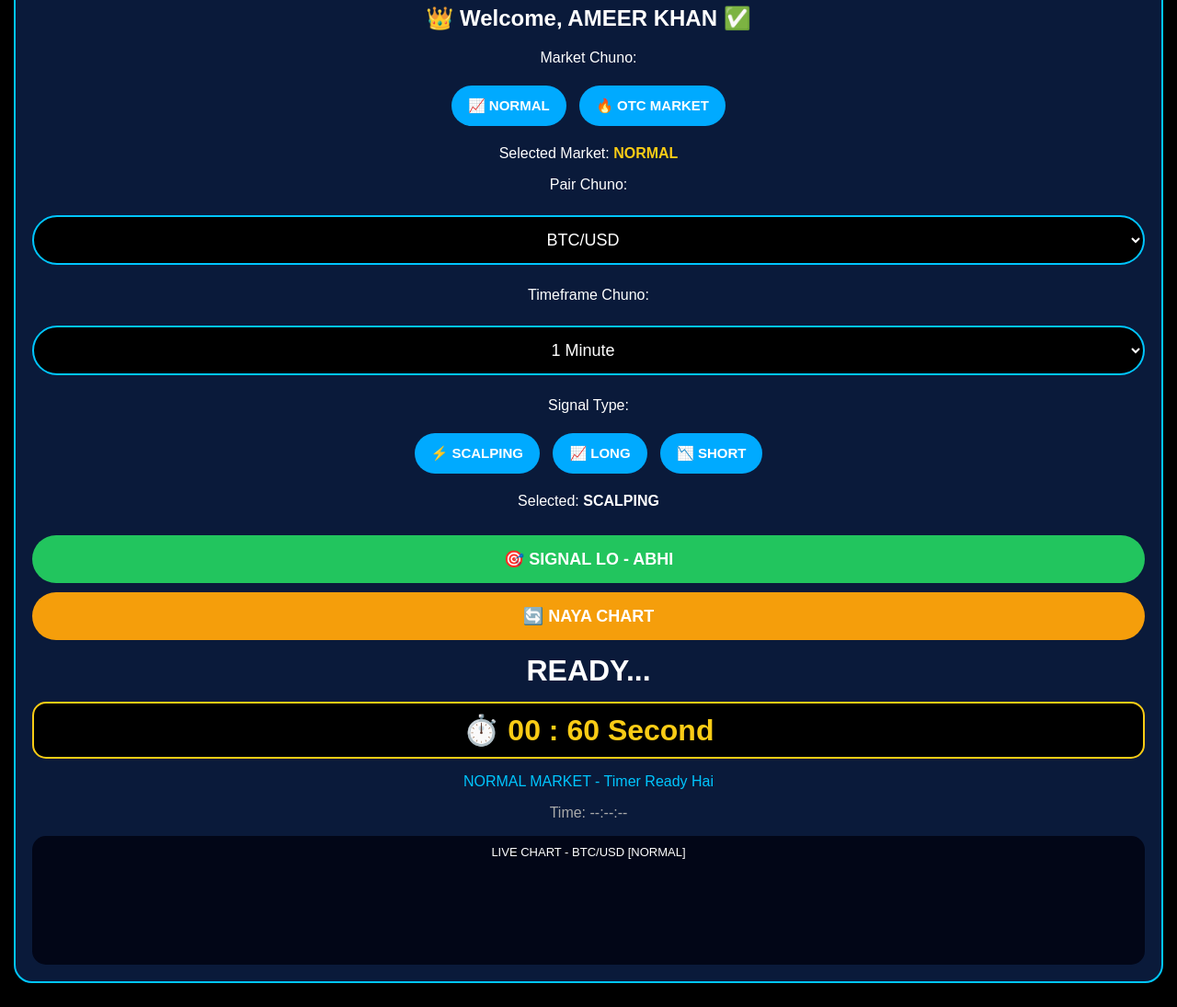
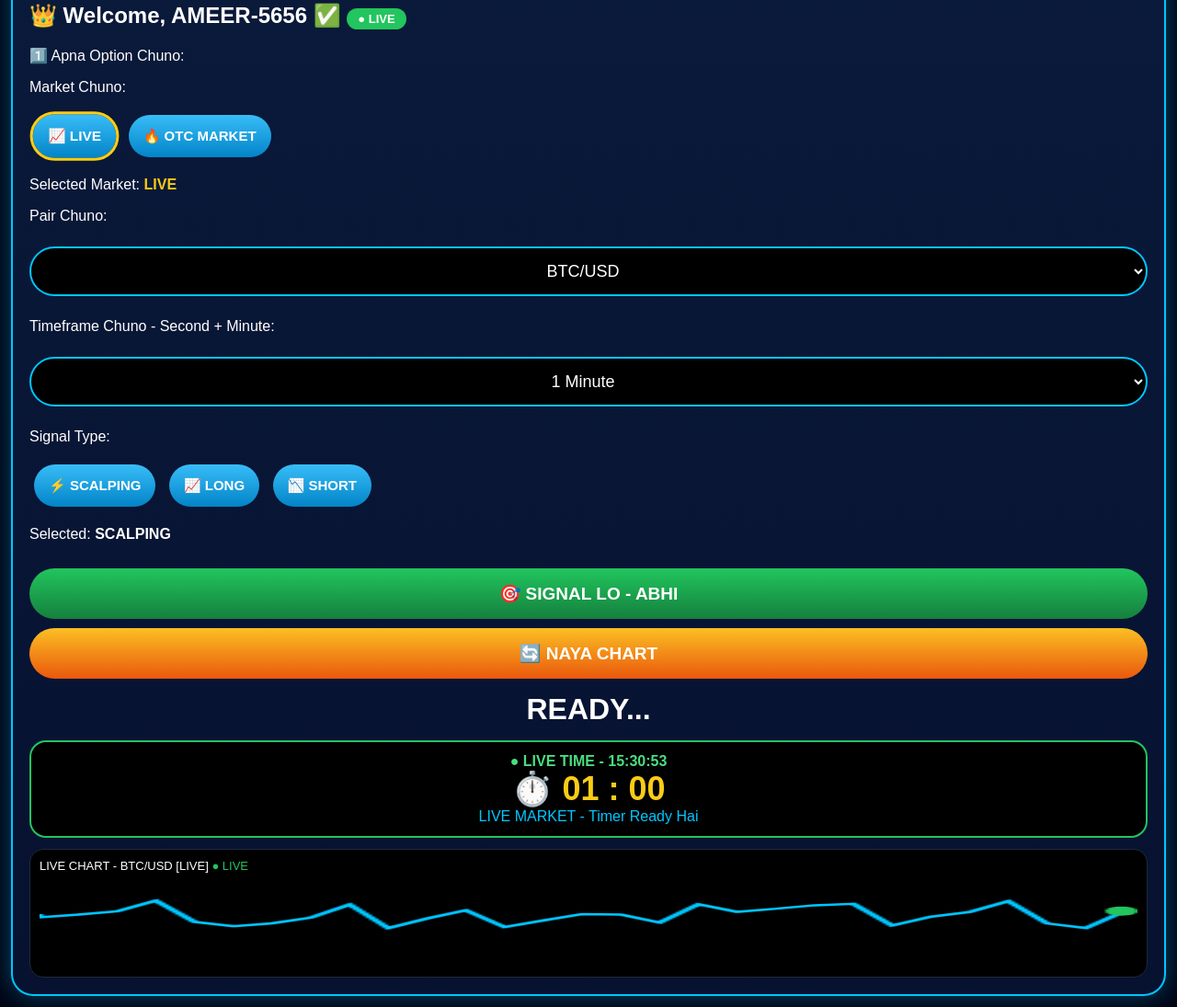
Before and after one commit to khansaaab170000-hue/khansaaab170000-hue.github.io, a plain HTML site: page index.html in a window 1280 px wide. Shown: the part 49-1144 px from the top of the page at 92% size. Drawn offline with Linux system fonts and the light colour scheme.

Commit message:
Update index.html for live market features

```diff
--- a/index.html
+++ b/index.html
@@ -2,35 +2,47 @@
 <html>
 <head>
 <meta name="viewport" content="width=device-width, initial-scale=1">
-<title>Ameer Khan AI BOT PRO</title>
+<title>Ameer Khan AI BOT PRO - LIVE</title>
 <style>
-body{background:#000;color:#fff;font-family:sans-serif;padding:15px;margin:0;text-align:center}
-.box{background:#0a1a3a;padding:18px;border-radius:20px;border:2px solid #00c6ff}
-.btn{border:none;padding:13px 18px;border-radius:30px;color:#fff;font-weight:bold;font-size:15px;margin:5px}
-.blue{background:#00aaff}
-.green{background:#22c55e;width:100%;padding:15px;font-size:18px;margin-top:12px;border:none;border-radius:30px;color:#fff;font-weight:bold}
-.orange{background:#f59e0b;width:100%;padding:15px;font-size:18px;margin-top:10px;border:none;border-radius:30px;color:#fff;font-weight:bold}
+*{box-sizing:border-box}
+body{background:#020617;color:#fff;font-family:sans-serif;padding:12px;margin:0}
+.box{background:linear-gradient(180deg,#0a1a3a,#071130);padding:18px;border-radius:24px;border:2px solid #00c6ff;box-shadow:0 0 25px #00c6ff55}
+.btn{border:none;padding:14px 16px;border-radius:30px;color:#fff;font-weight:bold;font-size:15px;margin:5px;cursor:pointer}
+.blue{background:linear-gradient(180deg,#38bdf8,#0284c7)}
+.active{outline:3px solid #facc15;transform:scale(1.03)}
+.green{background:linear-gradient(180deg,#22c55e,#15803d);width:100%;padding:16px;font-size:19px;margin-top:12px;border:none;border-radius:30px;color:#fff;font-weight:900}
+.orange{background:linear-gradient(180deg,#fbbf24,#ea580c);width:100%;padding:16px;font-size:19px;margin-top:10px;border:none;border-radius:30px;color:#fff;font-weight:900}
 select{width:100%;padding:14px;border-radius:30px;background:#000;color:#fff;border:2px solid #00c6ff;font-size:18px;text-align:center;margin:8px 0}
-.signal{font-size:32px;font-weight:bold;margin:15px}
-.timer{font-size:32px;color:#facc15;font-weight:bold;background:#000;padding:10px;border-radius:15px;border:2px solid #facc15}
-.chart{background:#020617;border-radius:15px;padding:10px;margin-top:12px;height:120px}
-canvas{width:100%;height:80px}
+.signal{font-size:32px;font-weight:900;margin:15px;text-align:center}
+.live-box{background:#000;border:2px solid #22c55e;border-radius:18px;padding:12px;margin-top:10px;text-align:center}
+.timer{font-size:36px;color:#facc15;font-weight:900}
+.liveTime{font-size:18px;color:#4ade80;font-weight:bold}
+.chart{background:#000;border-radius:15px;padding:10px;margin-top:12px;height:140px;border:1px solid #1e293b}
+canvas{width:100%;height:90px}
+.live-badge{background:#22c55e;color:#fff;padding:4px 12px;border-radius:20px;font-size:13px;font-weight:bold}
 </style>
 </head>
 <body>
 <div class="box">
-<h2>👑 Welcome, AMEER KHAN ✅</h2>
-
+<h2>👑 Welcome, AMEER-5656 ✅ <span class="live-badge">● LIVE</span></h2>
+<p>1️⃣ Apna Option Chuno:</p>
 <p>Market Chuno:</p>
-<button class="btn blue" onclick="setMarket('NORMAL')">📈 NORMAL</button>
-<button class="btn blue" onclick="setMarket('OTC')">🔥 OTC MARKET</button>
-<p>Selected Market: <b id="mkt" style="color:#facc15">NORMAL</b></p>
+<button class="btn blue active" id="btnLIVE" onclick="setMarket('LIVE')">📈 LIVE</button>
+<button class="btn blue" id="btnOTC" onclick="setMarket('OTC')">🔥 OTC MARKET</button>
+<p>Selected Market: <b id="mkt" style="color:#facc15">LIVE</b></p>
 
 <p>Pair Chuno:</p>
-<select id="pair"><option>BTC/USD</option><option>EUR/USD</option><option>GBP/USD</option><option>USD/JPY</option></select>
+<select id="pair"><option>BTC/USD</option><option>EUR/USD</option><option>GBP/USD</option><option>USD/JPY</option><option>EUR/GBP</option></select>
 
-<p>Timeframe Chuno:</p>
-<select id="tf"><option>1 Minute</option><option>2 Minute</option><option>5 Minute</option></select>
+<p>Timeframe Chuno - Second + Minute:</p>
+<select id="timerSelect">
+<option value="5">5 Second</option>
+<option value="10">10 Second</option>
+<option value="15">15 Second</option>
+<option value="30">30 Second</option>
+<option value="60" selected>1 Minute</option>
+<option value="120">2 Minute</option>
+</select>
 
 <p>Signal Type:</p>
 <button class="btn blue" onclick="setType('SCALPING')">⚡ SCALPING</button>
@@ -43,17 +55,80 @@ canvas{width:100%;height:80px}
 
 <div class="signal" id="sig">READY...</div>
 
-<!-- YAHAN SECOND LAGA DIYA - NORMAL + OTC DONO KE LIYE -->
-<div class="timer" id="timer">⏱️ 00 : 60 Second</div>
-<p id="marketTimer" style="color:#00c6ff">NORMAL MARKET - Timer Ready Hai</p>
-<p id="liveTime" style="color:#aaa">Time: --:--:--</p>
+<div class="live-box">
+<div style="color:#4ade80;font-weight:bold">● LIVE TIME - <span id="liveTime">--:--:--</span></div>
+<div class="timer" id="timer">⏱️ 01 : 00</div>
+<div id="marketTimer" style="color:#00c6ff">LIVE MARKET - Timer Ready Hai</div>
+</div>
 
 <div class="chart">
-<p style="margin:0;font-size:13px">LIVE CHART - <span id="chartPair">BTC/USD</span> [<span id="chartMkt">NORMAL</span>]</p>
+<p style="margin:0;font-size:13px">LIVE CHART - <span id="chartPair">BTC/USD</span> [<span id="chartMkt">LIVE</span>] <span style="color:#22c55e">● LIVE</span></p>
 <canvas id="c"></canvas>
 </div>
 
 </div>
 
 <script>
-let type="SCALPING", mark
+let type="SCALPING", market="LIVE";
+let sec=60, interval;
+function setMarket(m){
+  market=m;
+  document.getElementById("mkt").innerHTML=m;
+  document.getElementById("chartMkt").innerHTML=m;
+  document.getElementById("marketTimer").innerHTML=m+" MARKET - Timer Ready Hai";
+  document.getElementById("btnLIVE").classList.remove("active");
+  document.getElementById("btnOTC").classList.remove("active");
+  if(m=="LIVE") document.getElementById("btnLIVE").classList.add("active");
+  else document.getElementById("btnOTC").classList.add("active");
+  clearInterval(interval);
+  sec = parseInt(document.getElementById("timerSelect").value);
+  showTime();
+}
+function setType(t){ type=t; document.getElementById("stype").innerHTML=t; }
+function showTime(){
+  let mm = Math.floor(sec/60);
+  let ss = sec%60;
+  document.getElementById("timer").innerHTML = "⏱️ " + (mm<10?"0"+mm:mm) + " : " + (ss<10?"0"+ss:ss);
+}
+function getSignal(){
+  let s = ["🟢 LONG - UP LAGAO","🔴 SHORT - DOWN LAGAO"];
+  let r = Math.floor(Math.random()*2);
+  document.getElementById("sig").innerHTML = s[r] + " | " + type + " | " + market;
+  clearInterval(interval);
+  sec = parseInt(document.getElementById("timerSelect").value);
+  showTime();
+  interval=setInterval(()=>{
+    sec--;
+    showTime();
+    document.getElementById("marketTimer").innerHTML = market + " MARKET - " + sec + " Second Baaki Hai";
+    if(sec<=0){
+      clearInterval(interval);
+      document.getElementById("timer").innerHTML="⏱️ TIME KHATAM - NAYA SIGNAL LO";
+    }
+  },1000);
+}
+function newChart(){
+  draw();
+  document.getElementById("chartPair").innerHTML=document.getElementById("pair").value;
+}
+function draw(){
+  let cv=document.getElementById("c"), ctx=cv.getContext("2d");
+  cv.width=340; cv.height=90;
+  ctx.clearRect(0,0,340,90);
+  ctx.strokeStyle="#00c6ff"; ctx.lineWidth=2.5; ctx.beginPath();
+  let y=45; ctx.moveTo(0,y);
+  for(let x=0;x<=340;x+=12){ y=45+Math.random()*32-16; ctx.lineTo(x,y); }
+  ctx.stroke();
+  ctx.fillStyle="#22c55e"; ctx.beginPath(); ctx.arc(335,y,5,0,7); ctx.fill();
+}
+draw();
+setInterval(()=>{
+  let d=new Date();
+  let h=d.getHours()<10?"0"+d.getHours():d.getHours();
+  let mi=d.getMinutes()<10?"0"+d.getMinutes():d.getMinutes();
+  let se=d.getSeconds()<10?"0"+d.getSeconds():d.getSeconds();
+  document.getElementById("liveTime").innerHTML=h+":"+mi+":"+se;
+},1000);
+</script>
+</body>
+</html>
```
